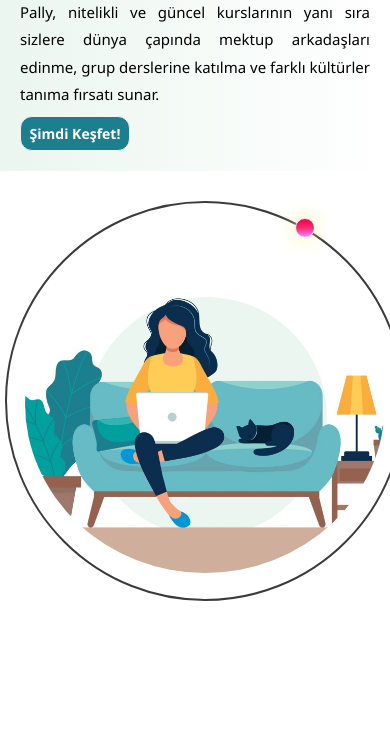
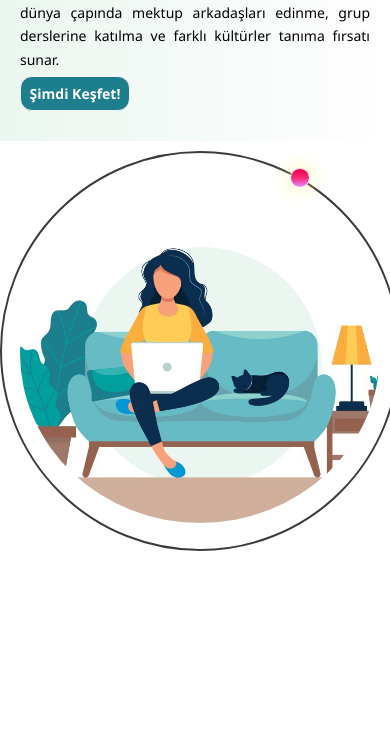
Before and after one commit to zeysoguk/PallyLandingPage, a plain HTML site: page Pally/index.html in a window 390 px wide. Shown: the part 135-887 px from the top of the page. Drawn offline with Linux system fonts and the light colour scheme.

Commit message:
Update style.css

```diff
--- a/Pally/style.css
+++ b/Pally/style.css
@@ -73,7 +73,7 @@ div.left-part article {
 div.left-part article p {
     margin-top: 12px;
     font-size: 15px;
-    text-align:justify;
+    text-align: justify;
 }
 
 div.left-part #join {
@@ -199,7 +199,7 @@ div.left-part #join:hover {
     .nav-items {
         display: inline-flex;
         list-style: none;
-        margin-right:0.1em;
+        margin-right: 0.1em;
     }
 
     .nav-items li {
@@ -231,32 +231,33 @@ div.left-part #join:hover {
         display: flex;
         flex-direction: column;
         width: 100%;
-        height: 95vh;
+        height: 100vh;
     }
 
     div.left-part {
         position: relative;
-        flex: 30%;
-        padding: 30px 20px 10px 20px;
+        flex: 25%;
+        padding: 15px 20px 0 20px;
         background-image: linear-gradient(to right, #EBF6F0, #FFFFFF);
     }
 
     div.left-part article {
         width: 100%;
         line-height: 1.7em;
+        font-size: 14px;
     }
 
     div.left-part article p {
-        margin-top: 12px;
-        font-size: 15px;
-        text-align:justify;
+        margin-top: 8px;
+        text-align: justify;
+        font-size: 14px;
     }
 
     div.left-part #join {
         position: relative;
         width: 110px;
         height: 35px;
-        margin-top: 8px;
+        margin: 4px 0 10px 0;
         color: white;
         font-size: 14px;
         font-weight: 600;
@@ -267,7 +268,7 @@ div.left-part #join:hover {
 
     div.right-part {
         position: relative;
-        flex: 70%;
+        flex: 75%;
         overflow: hidden;
         background: #FFFFFF;
     }
@@ -300,9 +301,9 @@ div.left-part #join:hover {
         position: relative;
         width: 400px;
         height: 400px;
-        top: 30px;
+        top: 10px;
         bottom: 0;
-        left: 5px;
+        left: 0;
         right: 0;
         border: 2px solid #3a3b3b;
         border-radius: 50%;
```
